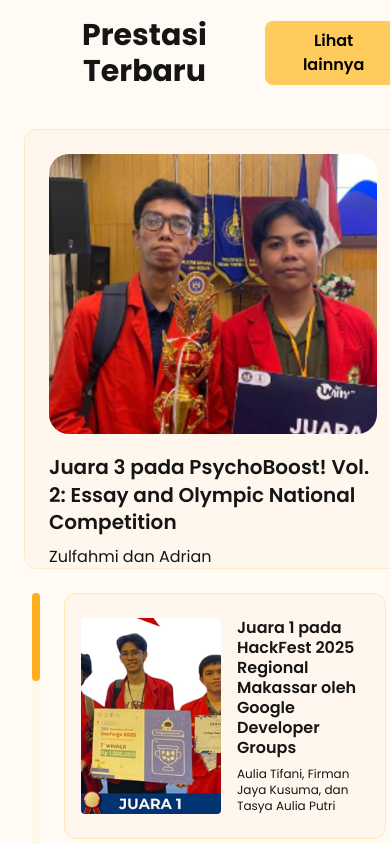
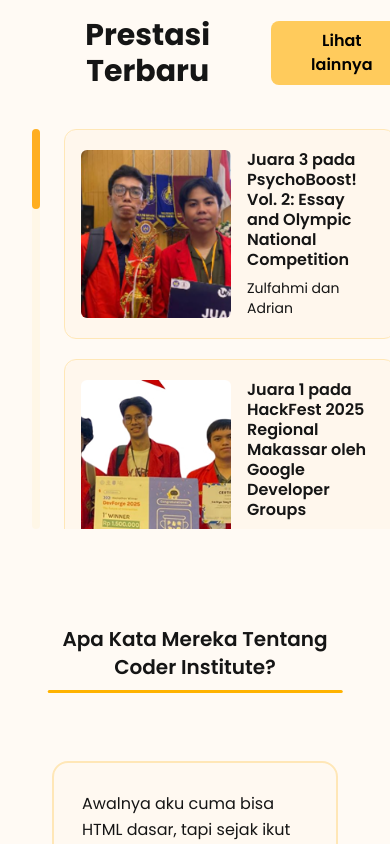
Before and after one commit to Coder-Institute-HMIF-FT-UH/website-coder-institute, a Next.js app: page / in a window 390 px wide. Shown: the part 2400-3244 px from the top of the page. Built offline with nearby package versions, Linux system fonts and the light colour scheme.

Commit message:
feat(prestasi): add PrestasiTerbaruSection with cards and scroll indicator, and update styles. Only sm - md - 640 - 1024 px

```diff
--- a/src/components/beranda/prestasi/PrestasiCardKanan.tsx
+++ b/src/components/beranda/prestasi/PrestasiCardKanan.tsx
@@ -4,22 +4,24 @@ import { PrestasiItem } from '@/data/beranda/prestasiTerbaruData';
 
 export const PrestasiCardKanan = ({ item }: { item: PrestasiItem }) => {
   return (
-    <div className="flex cursor-pointer gap-4 self-stretch rounded-xl border-[1.3px] border-[#FFE7B7] bg-[#FFF7ED] px-4 py-6 xl:p-6">
-      <div className="relative min-h-[110px] w-[140px] flex-shrink-0 self-stretch overflow-hidden rounded-sm lg:w-[160px] xl:w-[190px]">
+    <div className="flex cursor-pointer gap-4 self-stretch rounded-xl border-[1.3px] border-[#FFE7B7] bg-[#FFF7ED] px-4 py-5 sm:gap-5 sm:px-5 sm:py-6 lg:gap-4 lg:px-4 lg:py-6 xl:p-6">
+      <div className="relative min-h-[120px] w-[150px] flex-shrink-0 self-stretch overflow-hidden rounded-md sm:min-h-[150px] sm:w-[240px] lg:min-h-[110px] lg:w-[160px] lg:rounded-sm xl:w-[190px]">
         <Image
           src={item.image}
           alt={item.title}
           fill
           className="object-cover"
-          sizes="(max-width: 1024px) 30vw, 160px"
+          sizes="(max-width: 1024px) 45vw, 160px"
         />
       </div>
 
-      <div className="flex min-w-0 flex-1 flex-col justify-center gap-2 text-left lg:gap-3">
-        <h4 className="text-base leading-tight font-semibold 2xl:text-lg">
+      <div className="flex min-w-0 flex-1 flex-col justify-center gap-2 text-left sm:gap-4 lg:gap-2">
+        <h4 className="text-base leading-tight font-semibold sm:text-lg lg:text-base 2xl:text-lg">
           {item.title}
         </h4>
-        <p className="text-xs 2xl:text-sm">{item.participants}</p>
+        <p className="text-sm sm:text-base lg:text-xs 2xl:text-sm">
+          {item.participants}
+        </p>
       </div>
     </div>
   );
--- a/src/components/beranda/prestasi/PrestasiTerbaruSection.tsx
+++ b/src/components/beranda/prestasi/PrestasiTerbaruSection.tsx
@@ -13,6 +13,7 @@ export const PrestasiTerbaruSection = () => {
   const utama = prestasiTerbaruData[0];
   const lainnya = prestasiTerbaruData.slice(1);
   const scrollContainerRef = useRef<HTMLDivElement>(null);
+  const scrollContainerMobileRef = useRef<HTMLDivElement>(null);
 
   return (
     <section className="mx-auto">
@@ -25,8 +26,26 @@ export const PrestasiTerbaruSection = () => {
         </Link>
       </div>
 
-      {/* Layout utama */}
-      <div className="flex flex-col gap-6 lg:flex-row">
+      {/* Layout untuk ukuran sm-md */}
+      <div className="relative lg:hidden">
+        <div
+          ref={scrollContainerMobileRef}
+          className="scrollbar-hide h-[400px] overflow-y-auto px-4"
+        >
+          <div className="flex flex-col gap-5 pl-6">
+            {prestasiTerbaruData.map(item => (
+              <PrestasiCardKanan key={item.id} item={item} />
+            ))}
+          </div>
+        </div>
+        <ScrollIndicator
+          scrollContainerRef={scrollContainerMobileRef}
+          height={400}
+        />
+      </div>
+
+      {/* Layout utama untuk lg+ */}
+      <div className="hidden flex-col gap-6 lg:flex lg:flex-row">
         {/* Kiri: card prestasi utama */}
         <div className="w-full lg:w-1/2">
           <PrestasiCardUtama item={utama} />
--- a/src/components/beranda/prestasi/ScrollIndicator.tsx
+++ b/src/components/beranda/prestasi/ScrollIndicator.tsx
@@ -8,9 +8,11 @@ import { useEffect, useRef, useState } from 'react';
  *   Komponen ini tidak membuat container scroll sendiri, melainkan menerima referensi
  *   dari parent (`PrestasiTerbaruSection`) agar indicator tetap berada di luar
  *   elemen yang di-scroll (tidak ikut ter-scroll ketika user scroll konten).
+ * - height: (opsional) tinggi track custom, default 440px
  */
 interface ScrollIndicatorProps {
   scrollContainerRef: React.RefObject<HTMLDivElement | null>;
+  height?: number;
 }
 
 /**
@@ -26,6 +28,7 @@ interface ScrollIndicatorProps {
  */
 export const ScrollIndicator = ({
   scrollContainerRef,
+  height = 440,
 }: ScrollIndicatorProps) => {
   // Persentase posisi scroll (0 - 100). Ini yang dipakai untuk menggerakkan thumb.
   const [scrollPercent, setScrollPercent] = useState(0);
@@ -39,7 +42,7 @@ export const ScrollIndicator = ({
   const thumbRef = useRef<HTMLDivElement>(null);
 
   // Konstanta layout (dapat disesuaikan jika desain berubah)
-  const trackHeight = 440; // Tinggi track sesuai tinggi container (px)
+  const trackHeight = height; // Tinggi track sesuai tinggi container (px)
   const thumbHeight = Math.round(trackHeight * 0.2); // Thumb = 20% dari track
 
   /**
```
